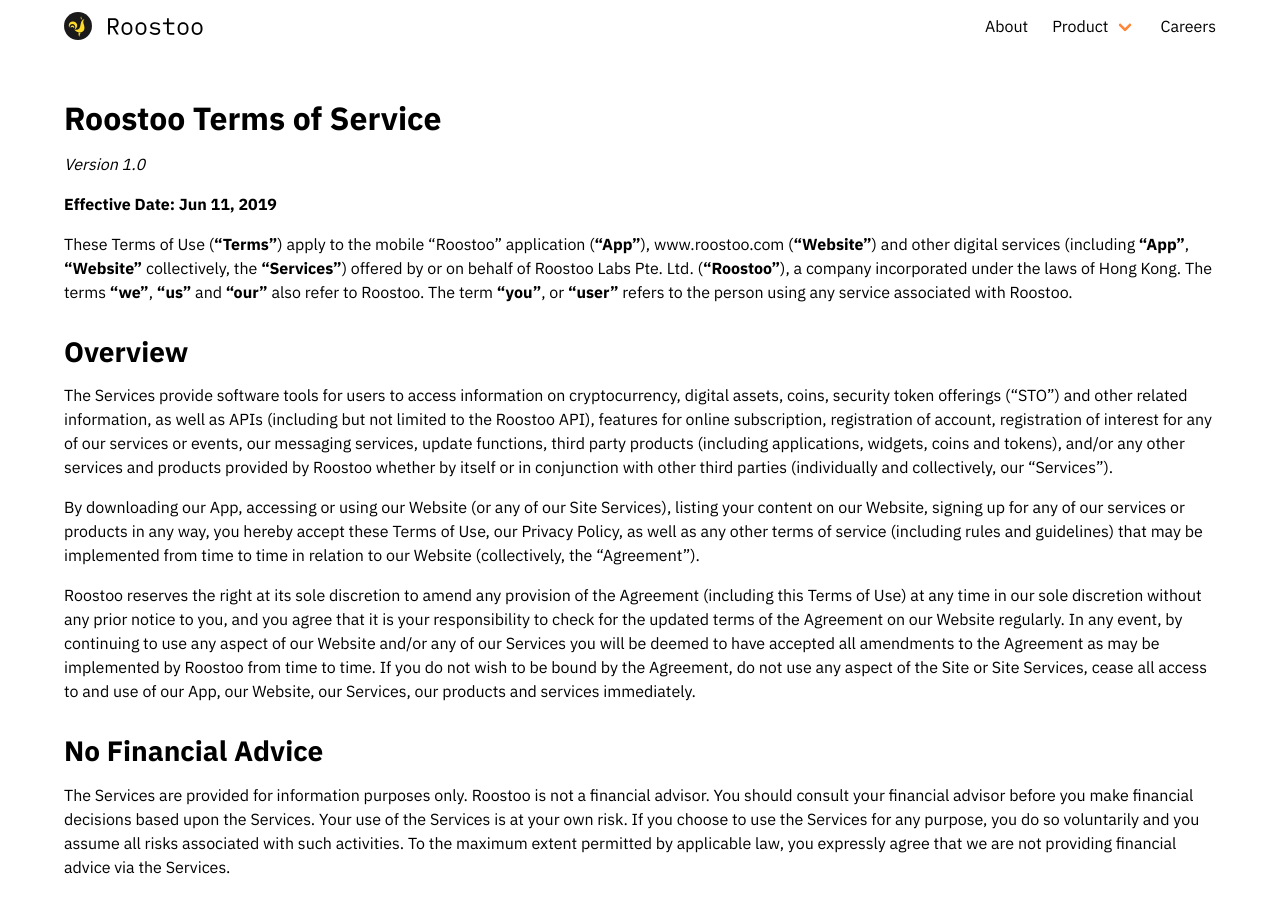
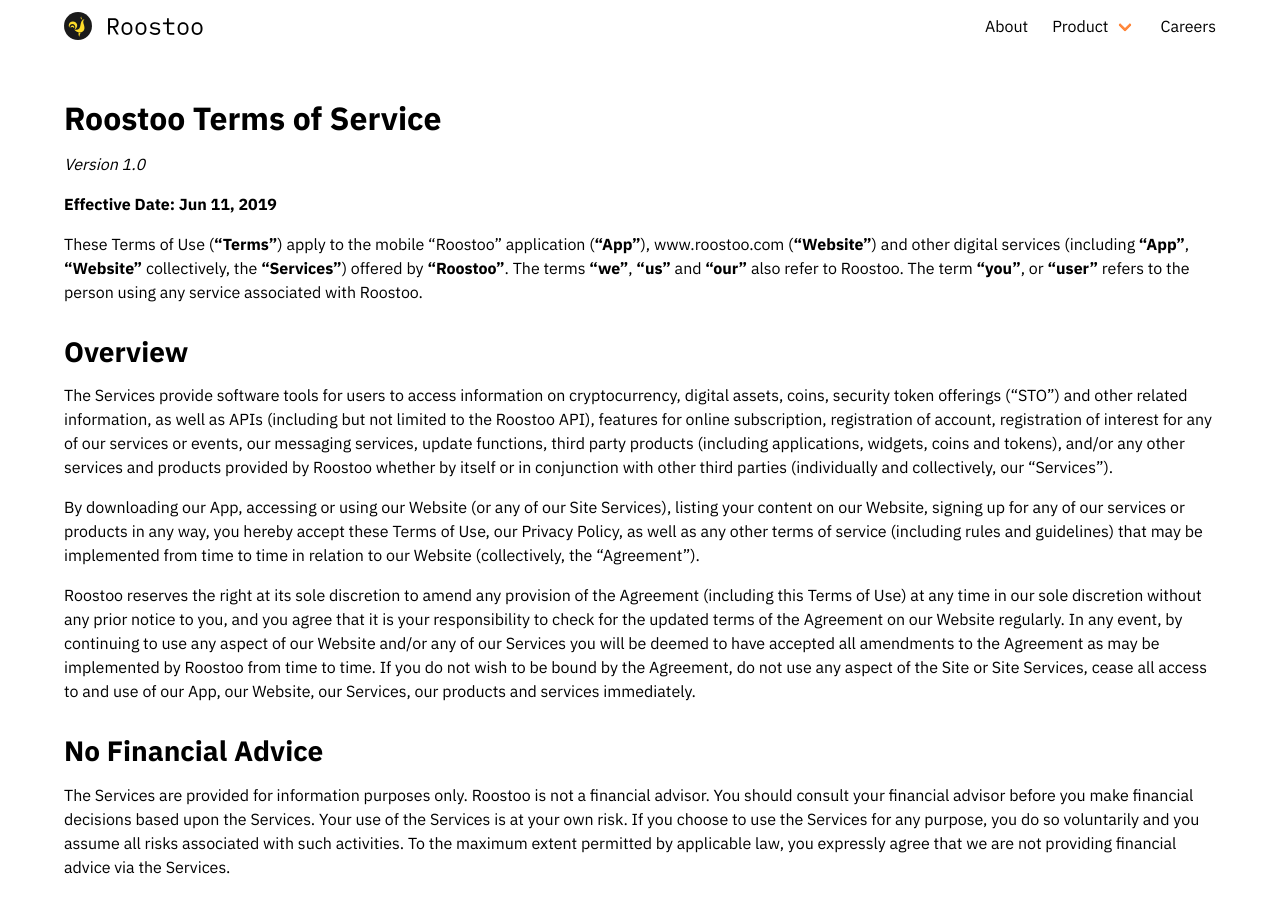
Before and after one commit to roostoo/roostoo.github.io, a Jekyll site: the page built from terms-of-service.md, in a window 1280 px wide and 900 px high. Built offline with Jekyll 4.4.1, drawn with Linux system fonts in a browser that asks for light colours; nearby versions of some CDN libraries.

Commit message:
Update terms-of-service.md

```diff
--- a/terms-of-service.md
+++ b/terms-of-service.md
@@ -10,7 +10,7 @@
 
 **Effective Date: Jun 11, 2019**
 
-These Terms of Use (**“Terms”**) apply to the mobile “Roostoo” application (**“App”**), www.roostoo.com (**“Website”**) and other digital services (including **“App”**, **“Website”** collectively, the **“Services”**) offered by or on behalf of Roostoo Labs Pte. Ltd. (**“Roostoo”**), a company incorporated under the laws of Hong Kong. The terms **"we"**, **"us"** and **"our"** also refer to Roostoo. The term **“you”**, or **“user”** refers to the person using any service associated with Roostoo.
+These Terms of Use (**“Terms”**) apply to the mobile “Roostoo” application (**“App”**), www.roostoo.com (**“Website”**) and other digital services (including **“App”**, **“Website”** collectively, the **“Services”**) offered by **“Roostoo”**. The terms **"we"**, **"us"** and **"our"** also refer to Roostoo. The term **“you”**, or **“user”** refers to the person using any service associated with Roostoo.
 
 ## Overview
 
```
